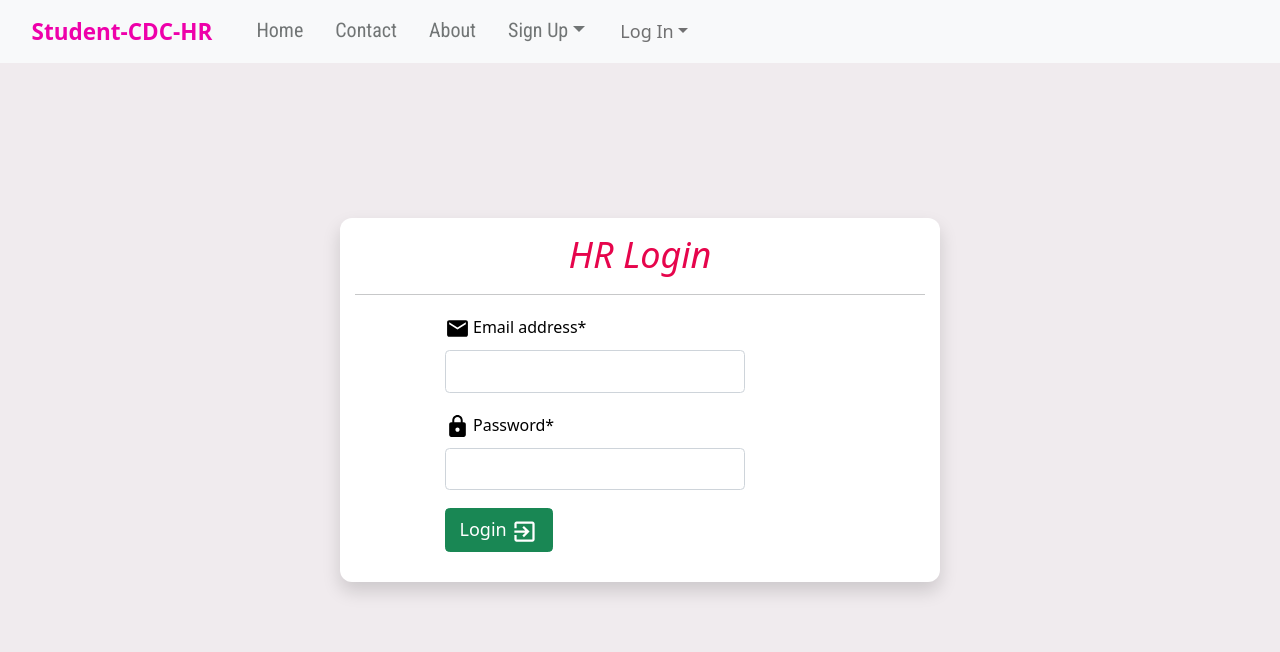
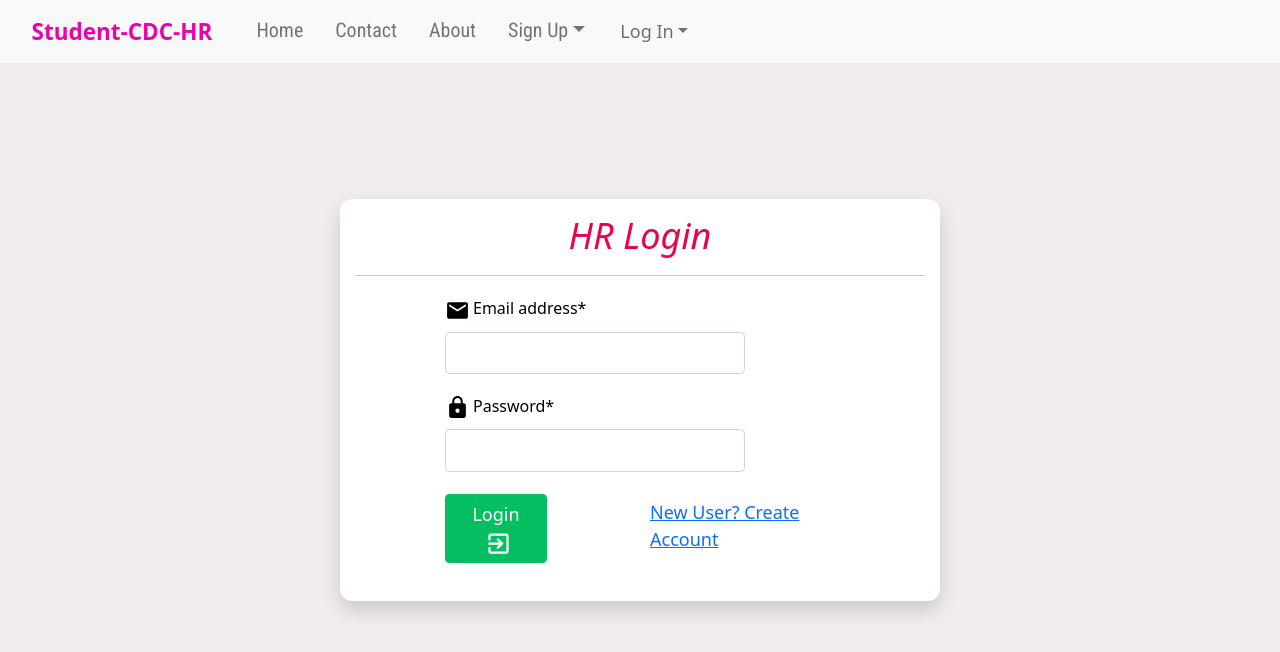
Before and after one commit to RajdipGhosh99/studentCDCHR, a React (Create React App) app in the folder frontend/: page /hrlogin in a window 1280 px wide. Shown: the top 652 px of the page. Built offline with nearby package versions, Linux system fonts and the light colour scheme; no server answers; the HTML template or start-up script is replaced by a standard one.

Commit message:
22th commit

```diff
--- a/frontend/src/components/admin/AdminLogin.js
+++ b/frontend/src/components/admin/AdminLogin.js
@@ -7,6 +7,8 @@ import "../../css/Login.css";
 import EmailIcon from '@material-ui/icons/Email';
 import LockIcon from '@material-ui/icons/Lock';
 import ExitToAppIcon from '@material-ui/icons/ExitToApp';
+import CircularProgress from '@material-ui/core/CircularProgress';
+import { NavLink } from 'react-router-dom';
 
 
 const reactToastStyle = {
@@ -30,6 +32,8 @@ const AdminLogin = ()=>{
         password: ""
     });
 
+    const [progressbarState, setProgressbarState] = useState(false);
+
     const inputFieldChange = (event) => {
        const fieldName = event.target.name;
        const fieldValue = event.target.value;
@@ -42,10 +46,12 @@ const AdminLogin = ()=>{
     const adminLoginFormSubmit = async (event) => {
         event.preventDefault();
         try {
+            setProgressbarState(true);
             const apiUrl = `http://localhost:8000/admin/signin`;
             const serverResponse = await axios.post(apiUrl, inputFormData);
             console.log(serverResponse)
             if(serverResponse.status == 200){
+                setProgressbarState(false);
                 toast.success("Login Successfull", reactToastStyle);
                 const data = serverResponse.data;
                 setCurrentUserData({...currentUserData, isAlreadyLogin: true, userId: data._id, name: data.name, type: data.type});
@@ -54,6 +60,7 @@ const AdminLogin = ()=>{
                 }, 2000);
             }
         } catch (error) {
+            setProgressbarState(false);
             setCurrentUserData({...currentUserData, isAlreadyLogin: false});
             toast.error(error.response.data, reactToastStyle);
         }
@@ -76,7 +83,19 @@ const AdminLogin = ()=>{
                <label for="exampleInputPassword1" className="form-label form_input_label"><LockIcon className="login_icon" />Password*</label>
                <input type="password" className="form-control login_form_input" name="password" required value={password} onChange={inputFieldChange} id="exampleInputPassword1" />
               </div>
-              <button type="submit" className="btn btn-primary"  style={{backgroundColor: "#04bf62", border: "0px"}}>Login<ExitToAppIcon className="ml-1"/></button>
+              {/* <button type="submit" className="btn btn-primary"  style={{backgroundColor: "#04bf62", border: "0px"}}>Login<ExitToAppIcon className="ml-1"/></button> */}
+              <div className="d-flex justify-content-start align-content-center" style={{width: "420px"}}>
+                <div>
+                <button type="submit" className="btn btn-success mt-1" style={{backgroundColor: "#04bf62", border: "0px"}}>Login<ExitToAppIcon className="ml-1"/></button>
+                </div>
+                <div style={{width: "60px"}} className="ml-3 mr-4">
+                {
+                  progressbarState ? <CircularProgress style={{color: "green"}} /> : null
+                }
+                </div>
+                </div>
+
+
             </form>
             </div>
             </div>
--- a/frontend/src/components/hr/HrLogin.jsx
+++ b/frontend/src/components/hr/HrLogin.jsx
@@ -9,6 +9,8 @@ import "../../css/Login.css";
 import EmailIcon from '@material-ui/icons/Email';
 import LockIcon from '@material-ui/icons/Lock';
 import ExitToAppIcon from '@material-ui/icons/ExitToApp';
+import CircularProgress from '@material-ui/core/CircularProgress';
+import { NavLink } from 'react-router-dom';
 
 
 const reactToastStyle = {
@@ -28,6 +30,7 @@ const HrLogin = () => {
         email: "",
         password: ""
     });
+    const [progressbarState, setProgressbarState] = useState(false);
 
     const {currentUserData, setCurrentUserData}  = useContext(currentUserDataContext);
     const history = useHistory();
@@ -44,9 +47,11 @@ const HrLogin = () => {
     const hrLoginFormSubmit = async (event) => {
         event.preventDefault();
         try {
+            setProgressbarState(true);
             const apiUrl = `http://localhost:8000/hr/signin`;
             const serverResponse = await axios.post(apiUrl, inputFormData, {withCredentials: true});
             if(serverResponse.status == 200){
+                setProgressbarState(false);
                 console.log(serverResponse);
                 if(serverResponse.data.isGranted == "pending"){
                     alert("Admin not yet verify your profile, Please wait 1-2 days...");
@@ -64,6 +69,7 @@ const HrLogin = () => {
 
             }
         } catch (error) {
+            setProgressbarState(false);
             setCurrentUserData({...currentUserData, isAlreadyLogin: false});
             toast.error(error.response.data, reactToastStyle);
         }
@@ -88,11 +94,23 @@ const HrLogin = () => {
                     <label for="exampleInputPassword1" className="form-label form_input_label"><LockIcon className="login_icon" />Password*</label>
                     <input type="password" className="form-control login_form_input" name="password" value={password} onChange={inputFieldChange} id="exampleInputPassword1" />
                 </div>
-                {/* <div className="mb-3 form-check">
-                    <input type="checkbox" className="form-check-input" id="exampleCheck1" />
-                    <label className="form-check-label" for="exampleCheck1">Accept our T&C</label>
-                </div> */}
-                <button type="submit" className="btn btn-success">Login<ExitToAppIcon className="ml-1"/></button>
+
+                {/* <button type="submit" className="btn btn-success">Login<ExitToAppIcon className="ml-1"/></button> */}
+
+                <div className="d-flex justify-content-start align-content-center" style={{width: "420px"}}>
+                <div>
+                <button type="submit" className="btn btn-success mt-1" style={{backgroundColor: "#04bf62", border: "0px"}}>Login<ExitToAppIcon className="ml-1"/></button>
+                </div>
+                <div style={{width: "60px"}} className="ml-3 mr-4">
+                {
+                  progressbarState ? <CircularProgress style={{color: "green"}} /> : null
+                }
+                </div>
+                <div>
+                  <NavLink exact to="/hrsignup" ><p className=" mt-2">New User? Create Account</p></NavLink>
+                </div>
+                </div>
+
             </form>
             </div>
             </div>
--- a/frontend/src/components/student/Login.jsx
+++ b/frontend/src/components/student/Login.jsx
@@ -8,6 +8,8 @@ import "../../css/Login.css";
 import EmailIcon from '@material-ui/icons/Email';
 import LockIcon from '@material-ui/icons/Lock';
 import ExitToAppIcon from '@material-ui/icons/ExitToApp';
+import CircularProgress from '@material-ui/core/CircularProgress';
+import { NavLink } from 'react-router-dom';
 
 
 const reactToastStyle = {
@@ -30,6 +32,7 @@ const Login = () => {
         email: "",
         password: ""
     });
+    const [progressbarState, setProgressbarState] = useState(false);
 
     // console.log(currentUserData)
 
@@ -45,9 +48,11 @@ const Login = () => {
     const studentLoginFormSubmit = async (event) => {
         event.preventDefault();
         try {
+            setProgressbarState(true);
             const apiUrl = `http://localhost:8000/student/signin`;
             const serverResponse = await axios.post(apiUrl, inputFormData, {withCredentials: true});
             if(serverResponse.status == 200){
+                setProgressbarState(false);
                 const data = serverResponse.data;
                 //set cookies in client side
                 Cookies.set("user_type", "student", {expires: 60});
@@ -58,6 +63,7 @@ const Login = () => {
                 }, 2000);
             }
         } catch (error) {
+            setProgressbarState(false);
             setCurrentUserData({...currentUserData, isAlreadyLogin: false});
             toast.error(error.response.data, reactToastStyle);
         }
@@ -81,7 +87,20 @@ const Login = () => {
           <input type="password" placeholder='Enter password' className="form-control login_form_input" name="password" value={password} onChange={inputFieldChange} id="exampleInputPassword1"/>
       </div>
 
-      <button type="submit" className="btn btn-primary" style={{backgroundColor: "#04bf62", border: "0px"}}>Login<ExitToAppIcon className="ml-1"/></button>
+      <div className="d-flex justify-content-start align-content-center" style={{width: "420px"}}>
+      <div>
+      <button type="submit" className="btn btn-success mt-1" style={{backgroundColor: "#04bf62", border: "0px"}}>Login<ExitToAppIcon className="ml-1"/></button>
+      </div>
+      <div style={{width: "60px"}} className="ml-3 mr-4">
+      {
+        progressbarState ? <CircularProgress style={{color: "green"}} /> : null
+      }
+      </div>
+      <div>
+        <NavLink exact to="/signup" ><p className=" mt-2">New User? Create Account</p></NavLink>
+      </div>
+      </div>
+
     </form>
     </div>
      </div>
```
